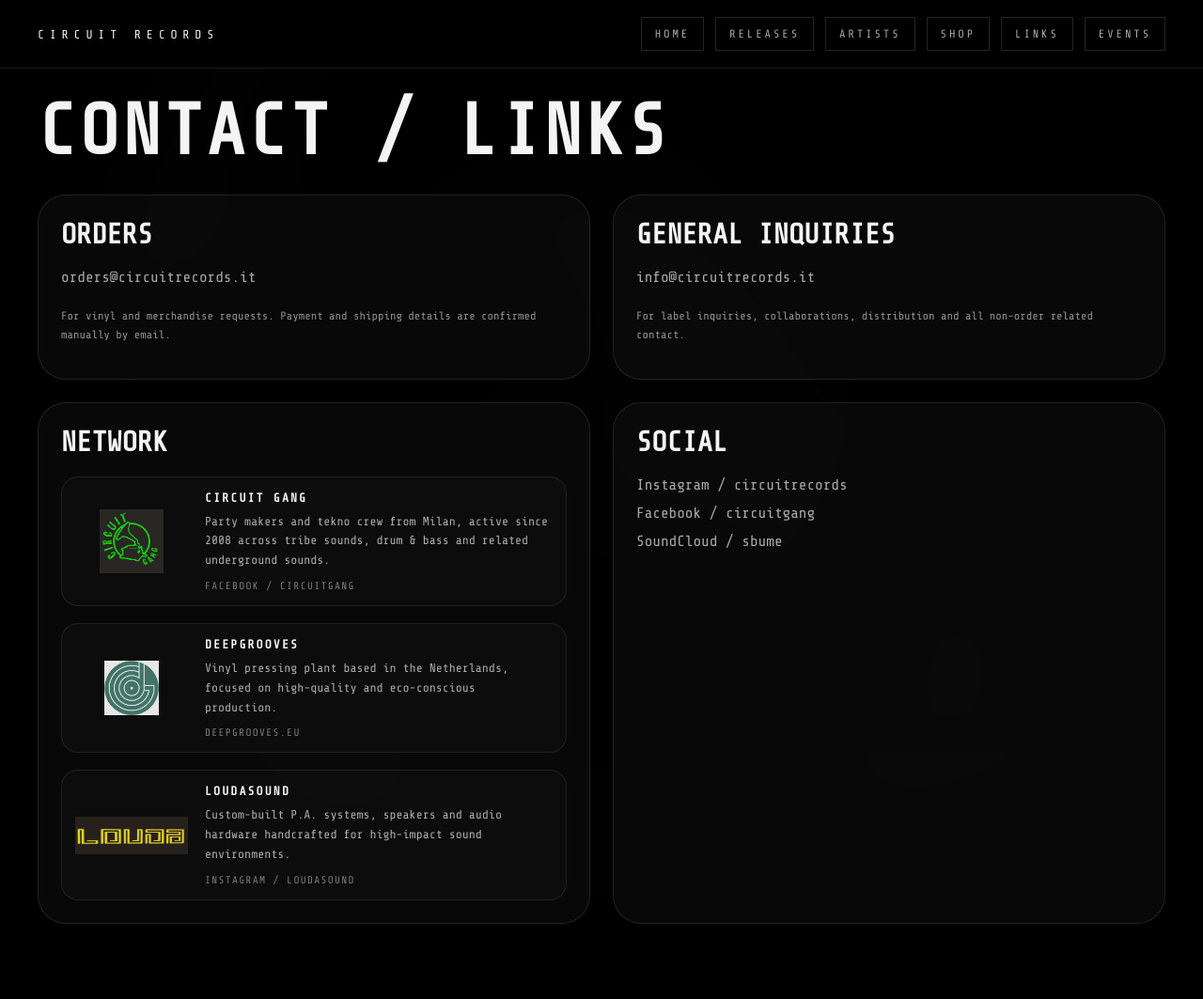
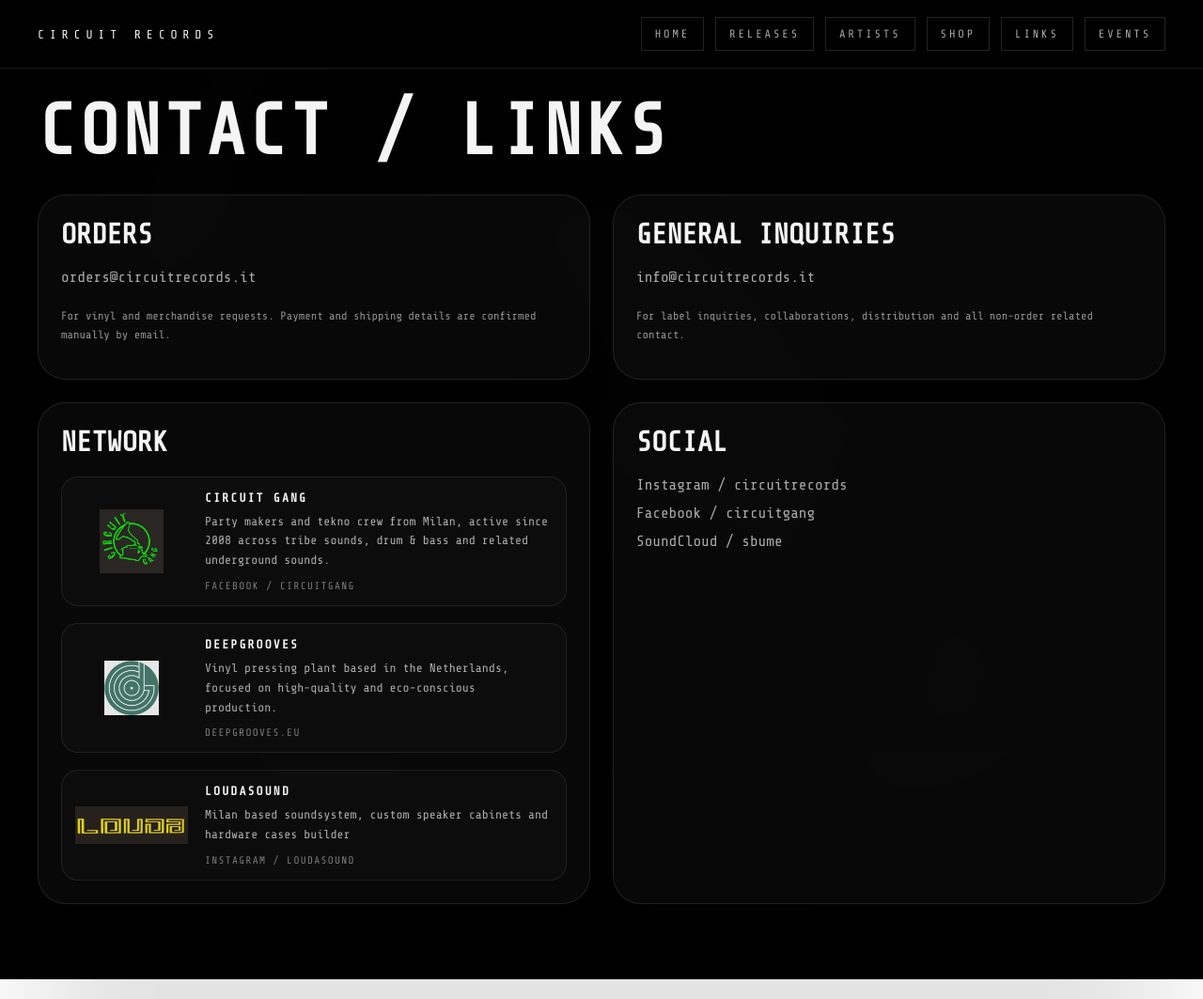
Before and after one commit to masgiorgino-pixel/circuit-records-site, a plain HTML site: page links.html in a window 1280 px wide. Shown: the whole page at 94% size. After the commit the page ends 1042 px from the top, so only its background shows below. Drawn offline with nearby package versions, Linux system fonts and the light colour scheme.

Commit message:
Update links.html

```diff
--- a/links.html
+++ b/links.html
@@ -69,7 +69,7 @@
             <img src="images/loudasound-logo.png" alt="Loudasound logo" />
             <div>
               <strong>Loudasound</strong>
-              <p>Custom-built P.A. systems, speakers and audio hardware handcrafted for high-impact sound environments.</p>
+              <p>Milan based soundsystem, custom speaker cabinets and hardware cases builder</p>
               <span>Instagram / loudasound</span>
             </div>
           </a>
```
